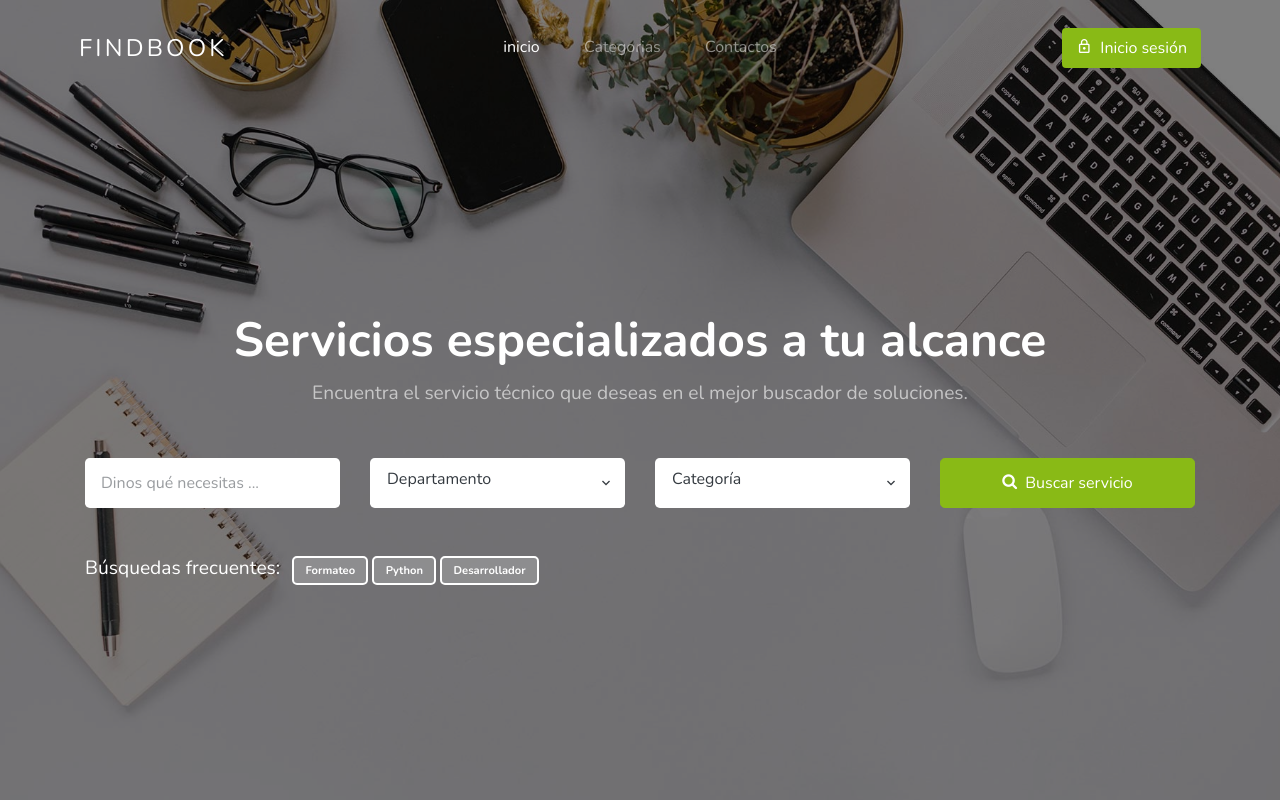
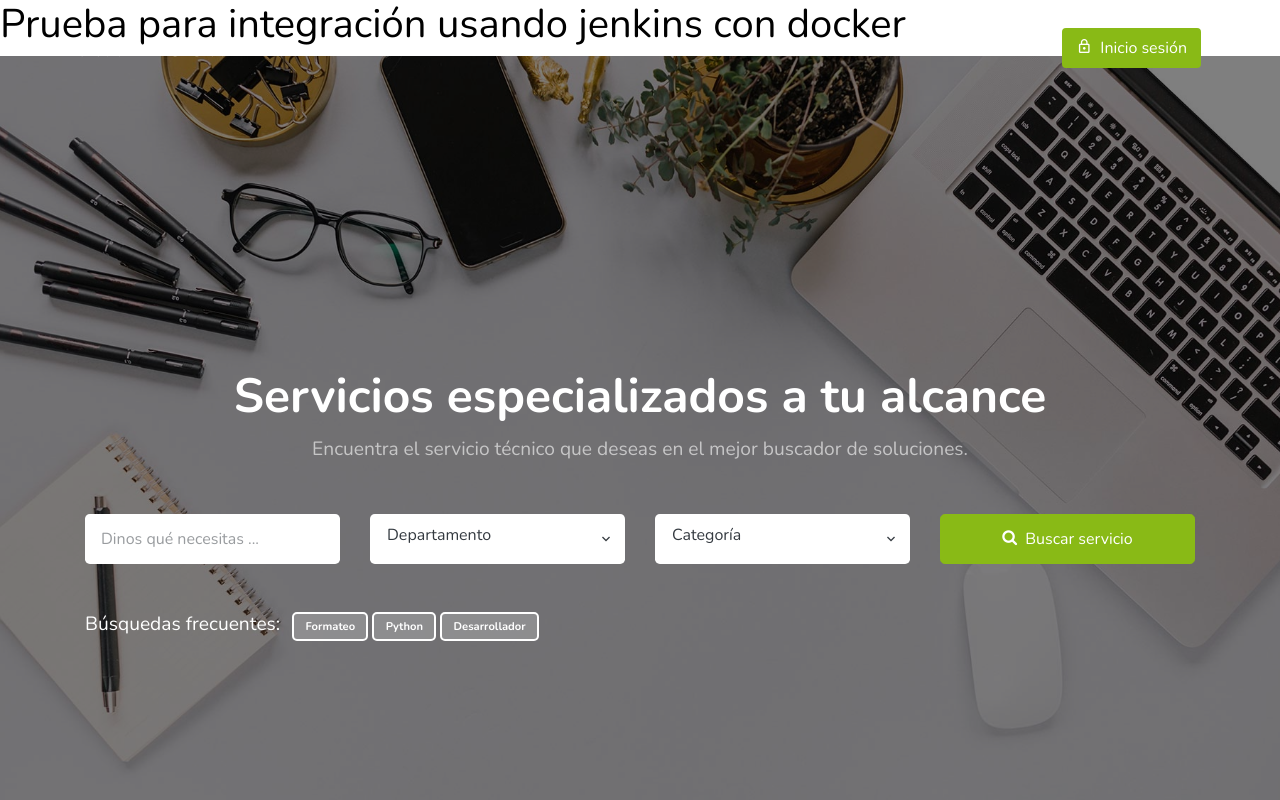
Before and after one commit to EdwardSSQ/FindBookP, a plain HTML site: page Views/index.html in a window 1280 px wide. Shown: the top 800 px of the page. Drawn offline with nearby package versions, Linux system fonts and the light colour scheme; files whose address does not match are found by name.

Commit message:
Index (#6)
* creacion vista Index

* movido Index a vistas

* agregados rutas y cabecera a index

* agrgados rutas para funcionalidad de vista

* creación de body de plantilla

* modificacion de rutas funcionalidad

* modificadas rutas de imagenes en la plantilla apuntando a Public

* modificación nav y formulario busqueda

* finalizado front index

* modificación footer

* cambio para pruebas de integración con jenkins y docker

Co-authored-by: Eric Martinez Acelas <isenv.projects@outlook.com>

```diff
--- a/Views/index.html
+++ b/Views/index.html
@@ -23,6 +23,9 @@
 </head>
 
 <body id="top">
+    <h1>
+        Prueba para integración usando jenkins con docker
+    </h1>
 
     <div id="overlayer"></div>
     <div class="loader">
```
